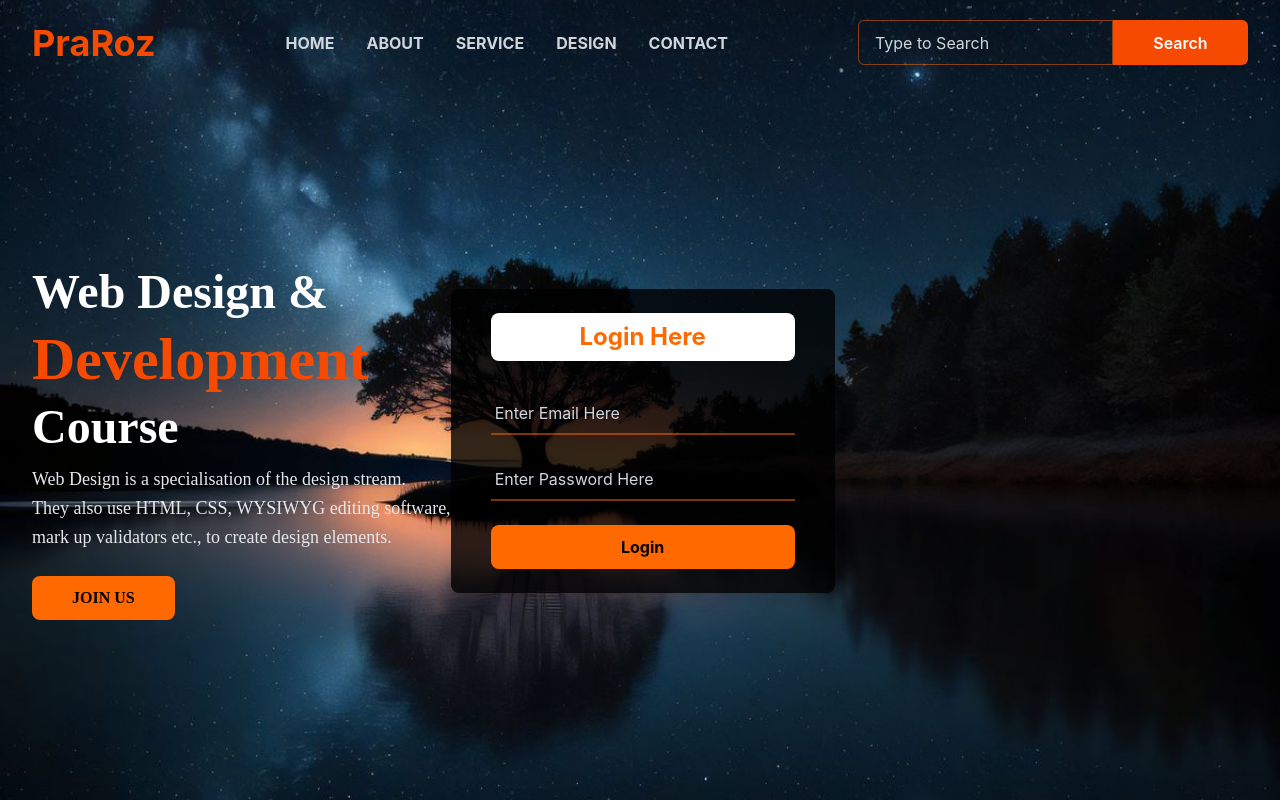
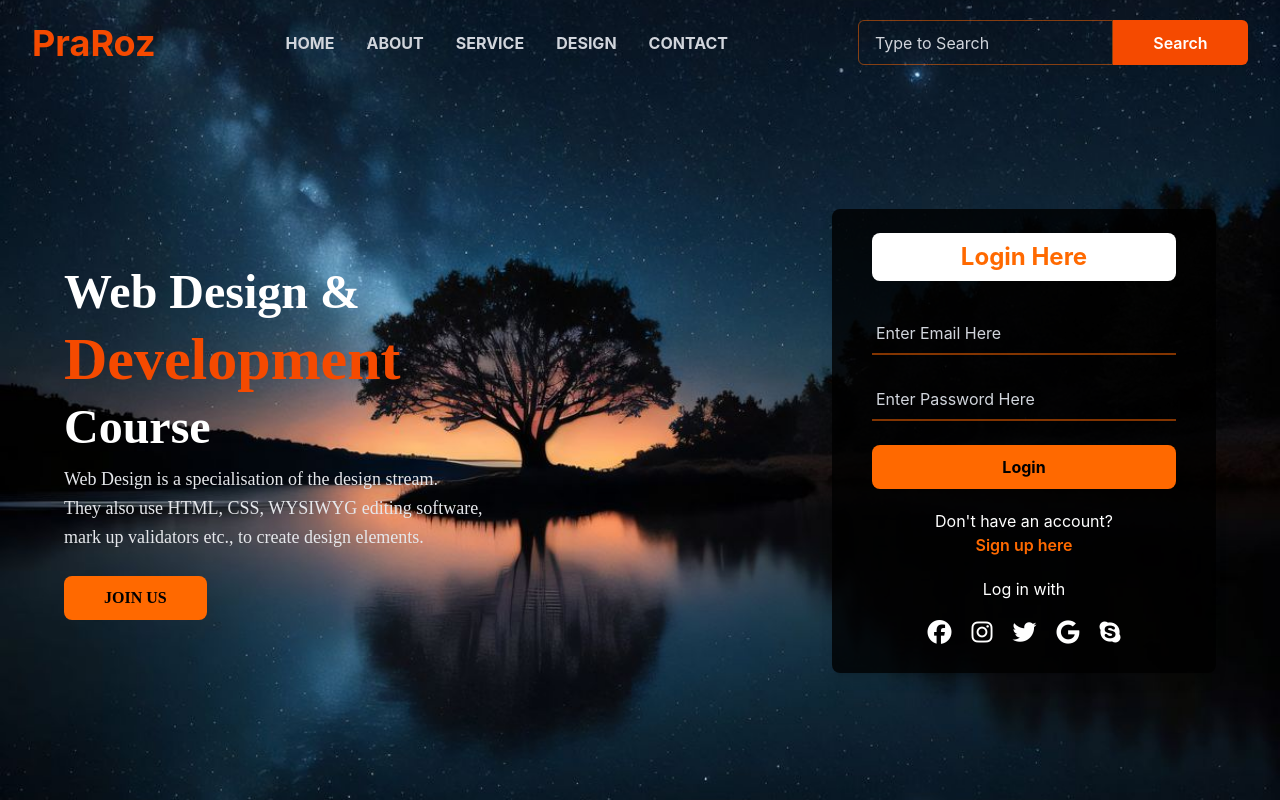
Before and after one commit to kjanuran/TailWind-CSS, a website: page index.html in a window 1280 px wide. Drawn offline with Linux system fonts and the light colour scheme.

Commit message:
fully implemented

```diff
--- a/index.html
+++ b/index.html
@@ -5,7 +5,14 @@
         <meta name="viewpoint" content="width=device-width, initial-scale=1.0">
         <title>My Landing Page</title>
 
+        <link
+            rel="stylesheet"
+            href="https://cdnjs.cloudflare.com/ajax/libs/font-awesome/6.7.2/css/all.min.css"
+        >
         <link rel="stylesheet" href="./output.css">
+
+        <script src="https://kit.fontawesome.com/YOUR_KIT_CODE.js" crossorigin="anonymous"></script>
+
     </head>
 
     <body class="min-h-screen bg-cover bg-center bg-fixed" style="background-image: url('./image/4.jpg');">
@@ -44,7 +51,7 @@
             </div>
         </nav>
 
-        <section class="flex min-h-[calc(100vh-88px)] items-center px-8">
+        <section class="flex min-h-[calc(100vh-88px)] items-center justify-between px-16">
             <div class="max-w-2xl text-left justify-start font-['Times_New_Roman']">
                 <h1 class="text-5xl font-bold leading-tight text-white">
                     Web Design &
@@ -99,6 +106,28 @@
                     class="w-full rounded-lg bg-orange-500 py-2.5 font-bold text-black hover:bg-orange-600">
                     Login
                 </button>
+
+                <p class="mt-5 text-center text-white">
+                    Don't have an account?
+                </p>
+
+                <p class="text-center">
+                    <a href="#" class="font-semibold text-orange-500 hover:text-orange-400">
+                        Sign up here
+                    </a>
+                </p>
+
+                <p class="mt-5 text-center text-white">
+                    Log in with
+                </p>
+
+                <div class="mt-4 flex justify-center gap-5 text-2xl text-white">
+                    <a href="#" class="hover:text-orange-500"><i class="fa-brands fa-facebook"></i></a>
+                    <a href="#" class="hover:text-orange-500"><i class="fa-brands fa-instagram"></i></a>
+                    <a href="#" class="hover:text-orange-500"><i class="fa-brands fa-twitter"></i></a>
+                    <a href="#" class="hover:text-orange-500"><i class="fa-brands fa-google"></i></a>
+                    <a href="#" class="hover:text-orange-500"><i class="fa-brands fa-skype"></i></a>
+                </div>
             </div>
         </section>
     </body>
```
Also changed, not shown: output.css.
